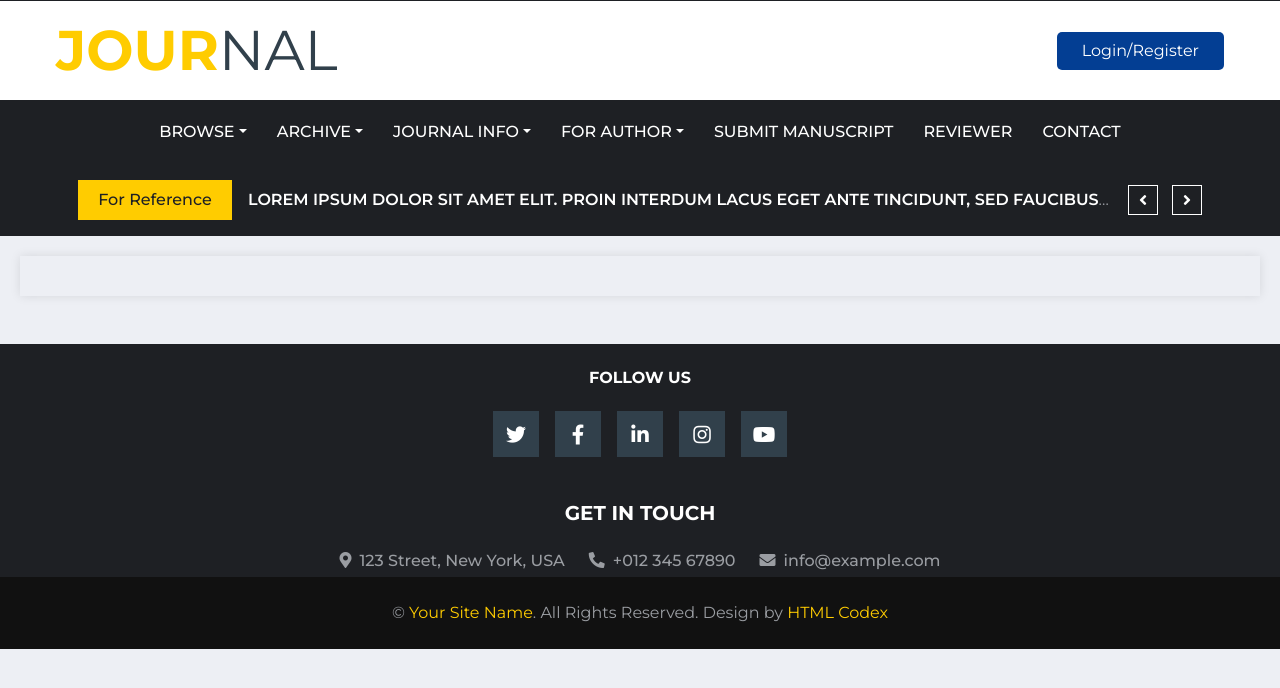
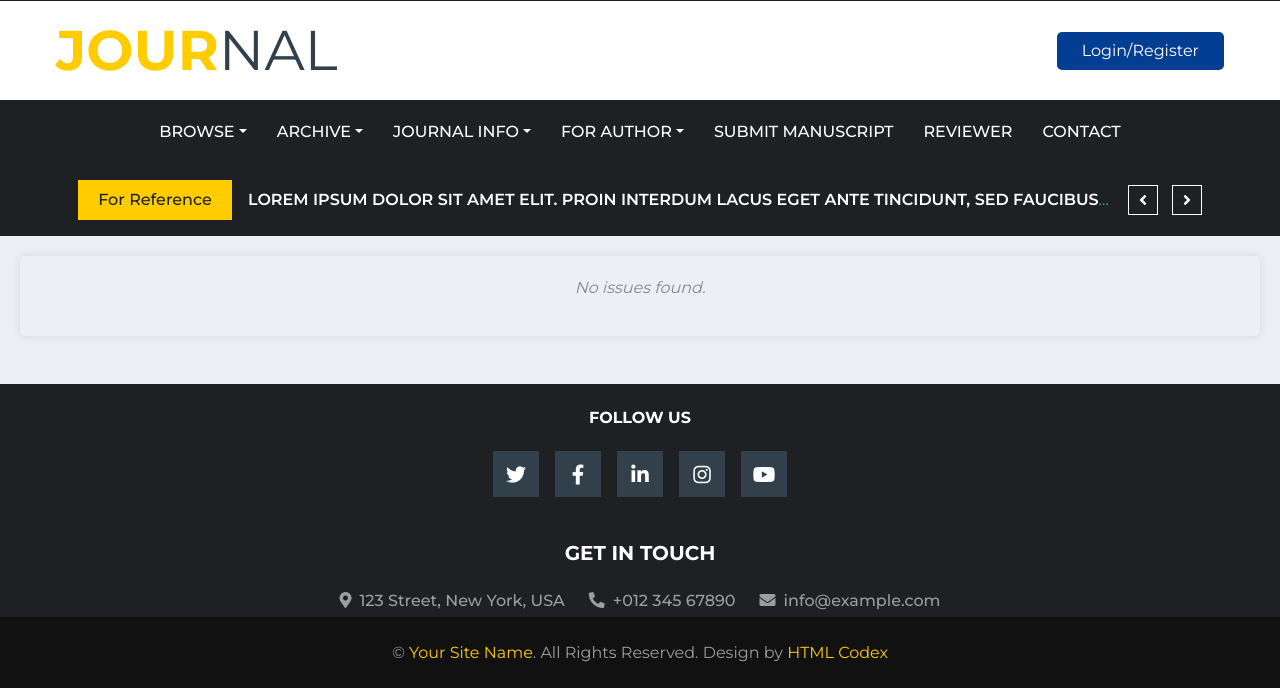
Before and after one commit to godstark82/abhi-journals, a Flask app: template templates/screens/browse/by_issue.html in a window 1280 px wide. Shown: the part 39-727 px from the top of the page. Run offline with Flask 2, Linux system fonts and the light colour scheme; the template is opened without the code that fills it, so the values that code supplies are empty; parts of the project's set-up code (start-up, migrations or seed data) failed here and were passed over; some libraries are stand-ins or nearby versions.

Commit message:
by issue ready

```diff
--- a/main.py
+++ b/main.py
@@ -5,6 +5,7 @@ from models.editorial_board_model import EditorialRole
 from services import editorial_service, journal_service, mail_service, page_service, social_link_service
 from routes import Routes
 from paths import Paths
+from google.api_core.exceptions import InvalidArgument
 
 
 
@@ -71,21 +72,24 @@ def currissue(subdomain):
     # Find the journal that matches the subdomain
     journal = next((journal for journal in all_journals if journal.domain == subdomain), None)
     if not journal:
-        return "Journal not found", 404
+        error_message = "Journal not found"
+        return render_template(Paths.CURRENT_ISSUE, articles=[], error_message=error_message), 404
 
     # Fetch active volumes for the current journal
     active_volumes = db.collection('volumes').where('isActive', '==', True).where('journalId', '==', journal.id).stream()
     active_volume_ids = [vol.id for vol in active_volumes]
 
     if not active_volume_ids:
-        return "No active volumes found", 404
+        error_message = "No active volumes found for this journal"
+        return render_template(Paths.CURRENT_ISSUE, articles=[], error_message=error_message), 404
 
     # Fetch active issue IDs based on active volumes for the current journal
     active_issues = db.collection('issues').where('isActive', '==', True).where('volumeId', 'in', active_volume_ids).stream()
     active_issue_ids = [issue.id for issue in active_issues]
 
     if not active_issue_ids:
-        return "No active issues found", 404
+        error_message = "No active issues found for this journal"
+        return render_template(Paths.CURRENT_ISSUE, articles=[], error_message=error_message), 404
 
     # Fetch articles from Firestore
     articles_ref = db.collection('articles').where('issueId', 'in', active_issue_ids)
@@ -102,7 +106,7 @@ def currissue(subdomain):
         } for article in articles
     ]
 
-    return render_template(Paths.CURRENT_ISSUE, articles=article_data)
+    return render_template(Paths.CURRENT_ISSUE, articles=article_data, error_message=None)
 
 @app.route(Routes.ARTICLE_DETAILS, subdomain='<subdomain>')
 def article_details(subdomain):
@@ -127,39 +131,70 @@ def article_details(subdomain):
 
     return render_template(Paths.ARTICLE_DETAILS, articles=article_data)
 
+
 @app.route(Routes.BY_ISSUE, subdomain='<subdomain>')
 def byissue(subdomain):
-    # Fetch all issues from Firestore
-    issues_ref = db.collection('issues')
-    issues = issues_ref.stream()
+    # Find the journal that matches the subdomain
+    journal = next((journal for journal in all_journals if journal.domain == subdomain), None)
+    if not journal:
+        return "Journal not found", 404
 
-    # Extract only title and issueNumber from issues
-    issue_data = [
-        {
-            'title': issue.to_dict().get('title', 'Untitled Issue'),
-            'issueNumber': issue.to_dict().get('issueNumber', 'N/A')
-        } for issue in issues
-    ]
+    # Fetch all volumes for the current journal
+    volumes_ref = db.collection('volumes').where('journalId', '==', journal.id)
+    volumes = volumes_ref.stream()
+    volume_ids = [volume.id for volume in volumes]
 
-    # Sort issues by issueNumber (assuming it's stored as a number or string)
-    issue_data.sort(key=lambda x: x['issueNumber'], reverse=True)
+    if not volume_ids:
+        # If there are no volumes, return an empty list of issues
+        return render_template(Paths.BY_ISSUE, issues=[], error_message="No issues found for this journal.")
 
-    return render_template(Paths.BY_ISSUE, issues=issue_data)
+    try:
+        # Fetch all issues for the current journal's volumes
+        issues_ref = db.collection('issues').where('volumeId', 'in', volume_ids)
+        issues = issues_ref.stream()
 
-@app.route(Routes.ARCHIVE, )
-def archive():
-     # Fetch volumes from the Firestore (assuming you're using Firestore)
-    volumes_ref = db.collection('volumes').where('isActive', '==', True)
+        # Extract title, issueNumber, and isActive from issues
+        issue_data = [
+            {
+                'title': issue.to_dict().get('title', 'Untitled Issue'),
+                'issueNumber': issue.to_dict().get('issueNumber', 'N/A'),
+                'isActive': issue.to_dict().get('isActive', False)
+            } for issue in issues
+        ]
+
+        # Sort issues by issueNumber in descending order
+        issue_data.sort(key=lambda x: x['issueNumber'], reverse=True)
+
+        return render_template(Paths.BY_ISSUE, issues=issue_data, error_message=None)
+
+    except InvalidArgument:
+        # Handle the case where there are no issues
+        return render_template(Paths.BY_ISSUE, issues=[], error_message="No issues found for this journal.")
+
+@app.route(Routes.ARCHIVE, subdomain='<subdomain>')
+def archive(subdomain):
+    # Find the journal that matches the subdomain
+    journal = next((journal for journal in all_journals if journal.domain == subdomain), None)
+    if not journal:
+        return "Journal not found", 404
+
+    # Fetch volumes for the current journal
+    volumes_ref = db.collection('volumes').where('isActive', '==', True).where('journalId', '==', journal.id)
     volumes = volumes_ref.stream()
 
-    # Collect the volume titles
+    # Collect the volume data
     active_volumes = [
-        (volume.to_dict().get('volumeNumber', 'N/A'), volume.to_dict().get('title', 'Untitled'))
+        {
+            'volumeNumber': volume.to_dict().get('volumeNumber', 'N/A'),
+            'title': volume.to_dict().get('title', 'Untitled')
+        }
         for volume in volumes
     ]
+     # Sort volumes by volumeNumber in descending order
+    active_volumes.sort(key=lambda x: x['volumeNumber'], reverse=True)
 
     # Pass the active volumes to the template
-    return render_template(Paths.ARCHIVE, active_volumes=active_volumes)
+    return render_template(Paths.ARCHIVE, active_volumes=active_volumes, journal=journal)
 
 @app.route(Routes.ABOUT_JOURNAL, subdomain='<subdomain>')
 def about_journal(subdomain):
--- a/templates/screens/browse/article_details.html
+++ b/templates/screens/browse/article_details.html
@@ -109,7 +109,6 @@
     {% endif %}
 
 
-
 </div>
 {% endfor %}
 
--- a/templates/screens/browse/by_issue.html
+++ b/templates/screens/browse/by_issue.html
@@ -1,22 +1,70 @@
 {% extends "layout.html" %}
 {% block body %}
+
 <head>
     <style>
-        section {
+        .issues-container {
             margin: 20px;
             padding: 20px;
-            color: black;
+            color: #333;
             box-shadow: 0 0 10px rgba(0, 0, 0, 0.1);
-            margin-bottom: 20px;
+            border-radius: 5px;
+        }
+
+        .issue {
+            margin-bottom: 15px;
+            padding: 10px;
+            border-bottom: 1px solid #eee;
+        }
+
+        .issue:last-child {
+            border-bottom: none;
+        }
+
+        .issue-title {
+            font-weight: bold;
+            margin-bottom: 5px;
+        }
+
+        .issue-status {
+            font-size: 0.9em;
+            padding: 2px 5px;
+            border-radius: 3px;
+            margin-left: 5px;
+        }
+
+        .active {
+            color: #2ecc71;
+        }
+
+        .inactive {
+            color: #e74c3c;
+        }
+
+        .no-issues {
+            text-align: center;
+            color: #7f8c8d;
+            font-style: italic;
         }
     </style>
-<title>By Issue</title>
+    <title>By Issue</title>
 </head>
 
-<section>
-    {% for issue in issues %}
-    <p>Issue: {{ issue.issueNumber }} - {{ issue.title }}</p>
-    {% endfor %}
+<section class="issues-container">
+    {% if issues %}
+        {% for issue in issues %}
+        <div class="issue">
+            <div class="issue-title">
+                Issue {{ issue.issueNumber }}: {{ issue.title }}
+                {% if not issue.isActive %}
+                    <span class="issue-status inactive">(Inactive)</span>
+                {% endif %}
+            </div>
+        </div>
+        {% endfor %}
+    {% else %}
+        <p class="no-issues">{{ error_message or "No issues found." }}</p>
+    {% endif %}
 </section>
 
 {% endblock %}
```
Also changed, not shown: templates/screens/archivee/archive_2024.html (+11 -9 lines), templates/screens/browse/current_issue.html (+7 -5 lines).
